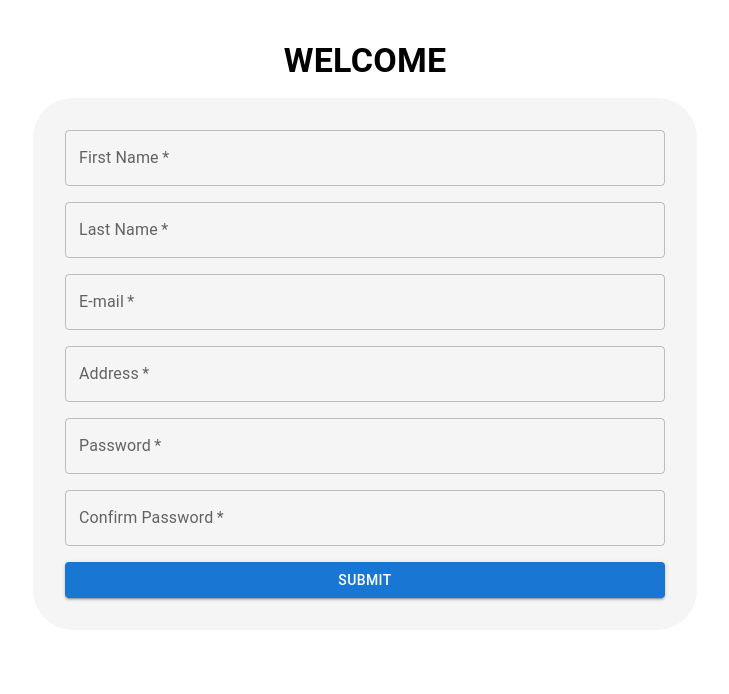
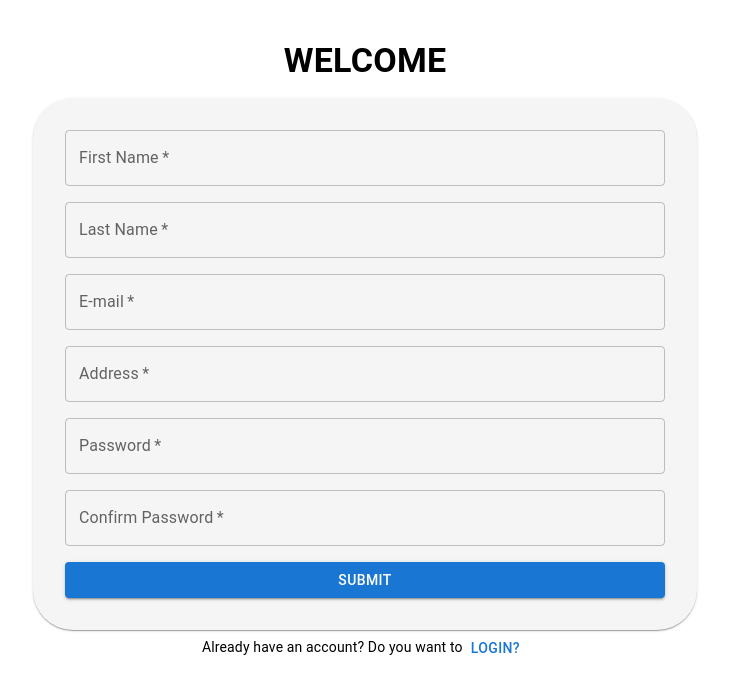
Before and after one commit to Nirvana55/jwt-client, a React (Vite) app: page / in a window 1280 px wide. Shown: the top 694 px of the page, without its empty margins (275-1004 px from the left). Built offline with nearby package versions, Linux system fonts and the light colour scheme.

Commit message:
feat: create login component and integrate react-router

```diff
--- a/package.json
+++ b/package.json
@@ -16,7 +16,9 @@
     "axios": "^1.3.2",
     "react": "^18.2.0",
     "react-dom": "^18.2.0",
-    "react-query": "^3.39.3"
+    "react-query": "^3.39.3",
+    "react-router": "^6.8.1",
+    "react-router-dom": "^6.8.1"
   },
   "devDependencies": {
     "@types/react": "^18.0.27",
--- a/src/App.tsx
+++ b/src/App.tsx
@@ -1,45 +1,14 @@
+import SignUp from './components/signup';
 import './App.css';
-import { Typography, TextField, Box, Button } from '@mui/material';
+import { Button, Paper, Typography } from '@mui/material';
 import { useState } from 'react';
-import { useMutation } from 'react-query';
-import { API } from './config/axios';
-
-interface formData {
-	firstName: string;
-	lastName: string;
-	email: string;
-	address: string;
-	password: string;
-	confirmPassword: string;
-}
+import Login from './components/login';
 
 function App() {
-	const [formData, setFormDate] = useState<formData>({
-		firstName: '',
-		lastName: '',
-		email: '',
-		address: '',
-		password: '',
-		confirmPassword: '',
-	});
+	const [isSignUp, setisSignUp] = useState(true);
 
-	const signUp = useMutation({
-		mutationFn: async (allFormData: formData) => {
-			await API.post(`v1/auth/register`, allFormData);
-		},
-	});
-
-	const handleSubmit = (event: React.FormEvent<HTMLFormElement>) => {
-		event.preventDefault();
-		signUp.mutate(formData);
-		setFormDate({
-			firstName: '',
-			lastName: '',
-			email: '',
-			address: '',
-			password: '',
-			confirmPassword: '',
-		});
+	const handleIsSignUp = () => {
+		setisSignUp((prev) => !prev);
 	};
 
 	return (
@@ -47,78 +16,20 @@ function App() {
 			<Typography variant='h4' fontWeight='bold'>
 				WELCOME
 			</Typography>
-			<Box
-				display='flex'
-				flexDirection='column'
-				justifyContent='center'
-				component='form'
-				width={600}
-				sx={{ backgroundColor: '#f5f5f5', m: '1rem auto 0 auto' }}
-				padding={4}
-				borderRadius={10}
-				onSubmit={(e) => handleSubmit(e)}
-				autoComplete='off'>
-				<TextField
-					required
-					type='text'
-					value={formData.firstName}
-					onChange={(e) =>
-						setFormDate({ ...formData, firstName: e.target.value })
-					}
-					label='First Name'
-				/>
-				<TextField
-					required
-					type='text'
-					value={formData.lastName}
-					onChange={(e) =>
-						setFormDate({ ...formData, lastName: e.target.value })
-					}
-					sx={{ mt: 2 }}
-					label='Last Name'
-				/>
-				<TextField
-					required
-					type='email'
-					value={formData.email}
-					onChange={(e) => setFormDate({ ...formData, email: e.target.value })}
-					sx={{ mt: 2 }}
-					label='E-mail'
-				/>
-				<TextField
-					required
-					type='text'
-					value={formData.address}
-					onChange={(e) =>
-						setFormDate({ ...formData, address: e.target.value })
-					}
-					sx={{ mt: 2 }}
-					label='Address'
-				/>
-				<TextField
-					required
-					type='text'
-					value={formData.password}
-					onChange={(e) =>
-						setFormDate({ ...formData, password: e.target.value })
-					}
-					sx={{ mt: 2 }}
-					label='Password'
-				/>
-				<TextField
-					required
-					type='text'
-					value={formData.confirmPassword}
-					onChange={(e) =>
-						setFormDate({ ...formData, confirmPassword: e.target.value })
-					}
-					sx={{ mt: 2 }}
-					label='Confirm Password'
-				/>
-				<Button type='submit' sx={{ marginTop: 2 }} variant='contained'>
-					Submit
-				</Button>
-			</Box>
+			<Paper
+				sx={{
+					backgroundColor: '#f5f5f5',
+					m: '1rem auto 0 auto',
+					p: 4,
+					borderRadius: 10,
+					width: 600,
+				}}>
+				{isSignUp ? <SignUp /> : <Login />}
+			</Paper>
+			<Typography variant='body2'>
+				Already have an account? Do you want to
+				<Button onClick={handleIsSignUp}>Login?</Button>
+			</Typography>
 		</div>
 	);
 }
--- /dev/null
+++ b/src/components/login/index.tsx
@@ -0,0 +1,66 @@
+import { Box, Button, TextField } from '@mui/material';
+import { useState } from 'react';
+import { useMutation } from 'react-query';
+import { API } from '../../config/axios';
+
+interface LoginData {
+	email: string;
+	password: string;
+}
+
+const Login = () => {
+	const [loginData, setLoginDate] = useState({ email: '', password: '' });
+
+	const loginMutation = useMutation({
+		mutationFn: async (loginData: LoginData) => {
+			await API.post('/v1/auth/login', loginData);
+		},
+	});
+
+	const handleChange = (
+		e: React.ChangeEvent<HTMLInputElement | HTMLTextAreaElement>
+	) => {
+		e.preventDefault();
+		setLoginDate({ ...loginData, [e.target.name]: e.target.value });
+	};
+
+	const handleSubmit = (e: React.FormEvent<HTMLFormElement>) => {
+		e.preventDefault();
+		loginMutation.mutate(loginData);
+	};
+
+	return (
+		<>
+			<Box
+				display='flex'
+				flexDirection='column'
+				justifyContent='center'
+				component='form'
+				autoComplete='off'
+				onSubmit={(e) => handleSubmit(e)}>
+				<TextField
+					name='email'
+					label='Email'
+					type='text'
+					required
+					value={loginData.email}
+					onChange={(e) => handleChange(e)}
+				/>
+				<TextField
+					name='password'
+					label='Password'
+					type='text'
+					required
+					sx={{ mt: 2 }}
+					value={loginData.password}
+					onChange={(e) => handleChange(e)}
+				/>
+				<Button sx={{ mt: 2 }} variant='contained' type='submit'>
+					Submit
+				</Button>
+			</Box>
+		</>
+	);
+};
+
+export default Login;
--- /dev/null
+++ b/src/components/signup/index.tsx
@@ -0,0 +1,118 @@
+import { Typography, TextField, Box, Button } from '@mui/material';
+import { useState } from 'react';
+import { useMutation } from 'react-query';
+import { API } from '../../config/axios';
+
+interface formData {
+	firstName: string;
+	lastName: string;
+	email: string;
+	address: string;
+	password: string;
+	confirmPassword: string;
+}
+
+function SignUp() {
+	const [formData, setFormDate] = useState<formData>({
+		firstName: '',
+		lastName: '',
+		email: '',
+		address: '',
+		password: '',
+		confirmPassword: '',
+	});
+
+	const signUp = useMutation({
+		mutationFn: async (allFormData: formData) => {
+			await API.post(`v1/auth/register`, allFormData);
+		},
+	});
+
+	const handleSubmit = (event: React.FormEvent<HTMLFormElement>) => {
+		event.preventDefault();
+		signUp.mutate(formData);
+		setFormDate({
+			firstName: '',
+			lastName: '',
+			email: '',
+			address: '',
+			password: '',
+			confirmPassword: '',
+		});
+	};
+
+	return (
+		<>
+			<Box
+				display='flex'
+				flexDirection='column'
+				justifyContent='center'
+				component='form'
+				onSubmit={(e) => handleSubmit(e)}
+				autoComplete='off'>
+				<TextField
+					required
+					type='text'
+					value={formData.firstName}
+					onChange={(e) =>
+						setFormDate({ ...formData, firstName: e.target.value })
+					}
+					label='First Name'
+				/>
+				<TextField
+					required
+					type='text'
+					value={formData.lastName}
+					onChange={(e) =>
+						setFormDate({ ...formData, lastName: e.target.value })
+					}
+					sx={{ mt: 2 }}
+					label='Last Name'
+				/>
+				<TextField
+					required
+					type='email'
+					value={formData.email}
+					onChange={(e) => setFormDate({ ...formData, email: e.target.value })}
+					sx={{ mt: 2 }}
+					label='E-mail'
+				/>
+				<TextField
+					required
+					type='text'
+					value={formData.address}
+					onChange={(e) =>
+						setFormDate({ ...formData, address: e.target.value })
+					}
+					sx={{ mt: 2 }}
+					label='Address'
+				/>
+				<TextField
+					required
+					type='text'
+					value={formData.password}
+					onChange={(e) =>
+						setFormDate({ ...formData, password: e.target.value })
+					}
+					sx={{ mt: 2 }}
+					label='Password'
+				/>
+				<TextField
+					required
+					type='text'
+					value={formData.confirmPassword}
+					onChange={(e) =>
+						setFormDate({ ...formData, confirmPassword: e.target.value })
+					}
+					sx={{ mt: 2 }}
+					label='Confirm Password'
+				/>
+				<Button type='submit' sx={{ marginTop: 2 }} variant='contained'>
+					Submit
+				</Button>
+			</Box>
+		</>
+	);
+}
+
+export default SignUp;
--- a/src/main.tsx
+++ b/src/main.tsx
@@ -1,19 +1,22 @@
 import React from 'react';
 import ReactDOM from 'react-dom/client';
-import App from './App';
 import { ThemeProvider, createTheme } from '@mui/material/styles';
 import { QueryClientProvider } from 'react-query';
 import { QueryClient } from 'react-query';
+import { createBrowserRouter, RouterProvider } from 'react-router-dom';
+import { routes } from './routes/index';
 
 const theme = createTheme({});
 
 const queryClient = new QueryClient();
 
+const routers = createBrowserRouter(routes);
+
 ReactDOM.createRoot(document.getElementById('root') as HTMLElement).render(
 	<React.StrictMode>
 		<QueryClientProvider client={queryClient}>
 			<ThemeProvider theme={theme}>
-				<App />
+				<RouterProvider router={routers} />
 			</ThemeProvider>
 		</QueryClientProvider>
 	</React.StrictMode>
```
Also changed, not shown: src/routes/index.tsx (added, +8 -0 lines), 1 other file (tests, documents, lock files or other folders).
